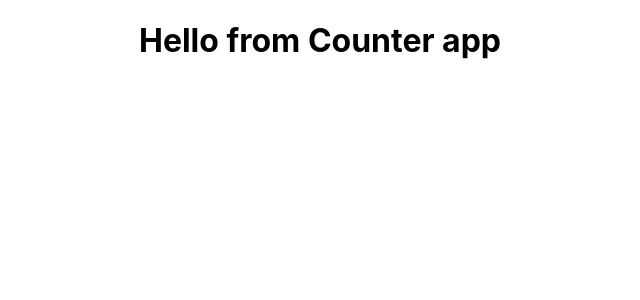
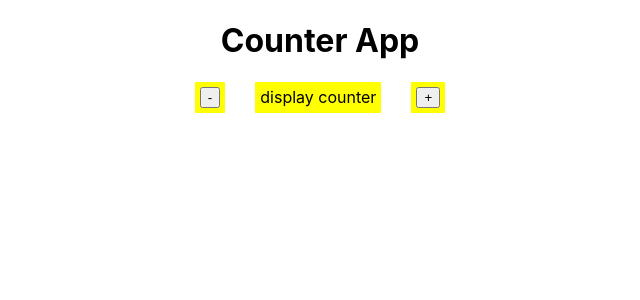
Before and after one commit to uzeehan/counter-app, a React (Create React App) app: page / in a window 1280 px wide. Shown: the top 300 px of the page, without its empty margins (320-960 px from the left). Built offline with nearby package versions, Linux system fonts and the light colour scheme.

Commit message:
added style to List items

```diff
--- a/package.json
+++ b/package.json
@@ -6,6 +6,7 @@
     "@testing-library/jest-dom": "^4.2.4",
     "@testing-library/react": "^9.5.0",
     "@testing-library/user-event": "^7.2.1",
+    "node-sass": "^4.13.1",
     "react": "^16.13.1",
     "react-dom": "^16.13.1",
     "react-scripts": "3.4.1"
--- a/src/App.css
+++ /dev/null
@@ -1,38 +0,0 @@
-.App {
-  text-align: center;
-}
-
-.App-logo {
-  height: 40vmin;
-  pointer-events: none;
-}
-
-@media (prefers-reduced-motion: no-preference) {
-  .App-logo {
-    animation: App-logo-spin infinite 20s linear;
-  }
-}
-
-.App-header {
-  background-color: #282c34;
-  min-height: 100vh;
-  display: flex;
-  flex-direction: column;
-  align-items: center;
-  justify-content: center;
-  font-size: calc(10px + 2vmin);
-  color: white;
-}
-
-.App-link {
-  color: #61dafb;
-}
-
-@keyframes App-logo-spin {
-  from {
-    transform: rotate(0deg);
-  }
-  to {
-    transform: rotate(360deg);
-  }
-}
--- a/src/App.js
+++ b/src/App.js
@@ -1,6 +1,6 @@
 import React from 'react';
 import Counter from "./components/Counter";
-import './App.css';
+import './App.scss';
 
 function App() {
   return (
--- /dev/null
+++ b/src/App.scss
@@ -0,0 +1,32 @@
+body {
+  margin: 0;
+  padding: 0;
+  box-sizing: border-box;
+}
+
+.page-container {
+  text-align: center;
+  max-width: 100%;
+
+  ul {
+    display: inline-flex;
+    align-content: center;
+    justify-content: center;
+    /* align-items: center; */
+    /* background-color: red; */
+    max-width: 400px;
+    padding: 0;
+    margin: 0;
+  }
+
+  li {
+    margin: 0;
+    list-style-type: none;
+    margin: 0 15px;
+    padding: 5px;
+    background: yellow;
+    display: inline-flex;
+    align-content: center;
+  }
+
+}
--- a/src/components/Counter.js
+++ b/src/components/Counter.js
@@ -1,10 +1,16 @@
-import React from 'react';
+import React, { Fragment } from 'react';
 
 class Counter extends React.Component {
     render () {
         return (
-            <div>
-                <h1>Hello from Counter app</h1>
+            <div className="page-container">
+                <h1>Counter App</h1>
+
+                <ul>
+                    <li><button>-</button></li>
+                    <li>display counter</li>
+                    <li><button>+</button></li>
+                </ul>
             </div>
         )
     }
```
Also changed, not shown: 1 other file (tests, documents, lock files or other folders).
